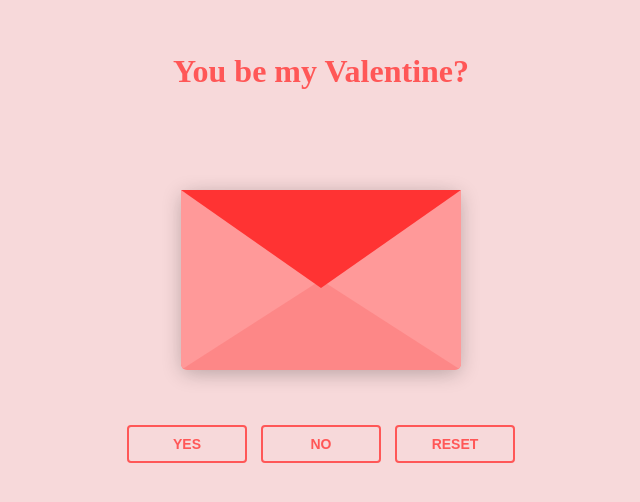
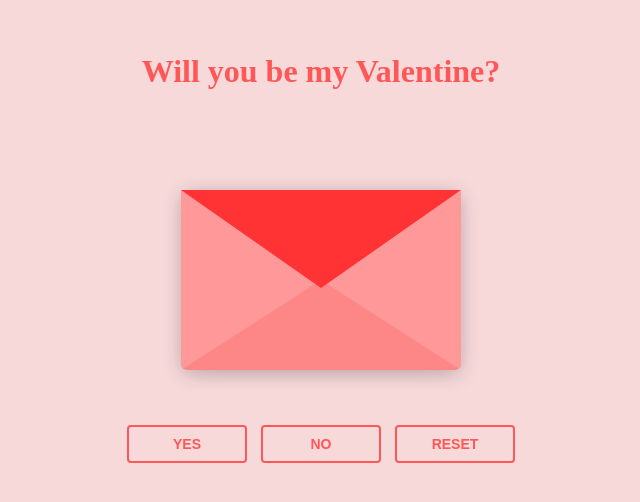
Before and after one commit to liltekashik/fml, a plain HTML site: page index.html in a window 1280 px wide. Shown: the part 110-612 px from the top of the page, without its empty margins (319-959 px from the left). Drawn offline with nearby package versions, Linux system fonts and the light colour scheme.

Commit message:
Update index.html

```diff
--- a/index.html
+++ b/index.html
@@ -8,7 +8,7 @@
 </head>
 <body>
 
-<h1>You be my Valentine?</h1>
+<h1>Will you be my Valentine?</h1>
 
 <div class="envlope-wrapper">
     <div id="envelope" class="close">
```
